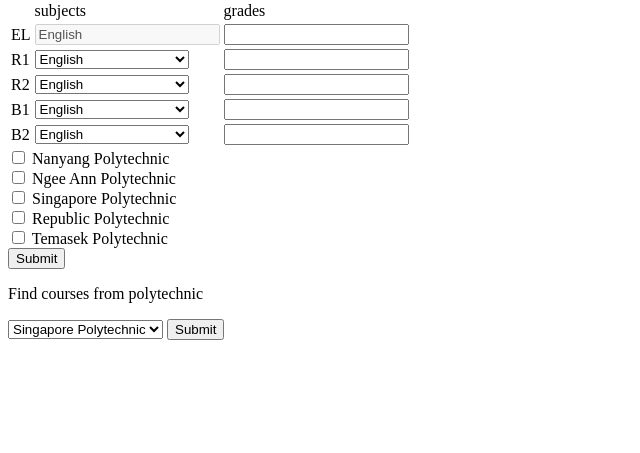
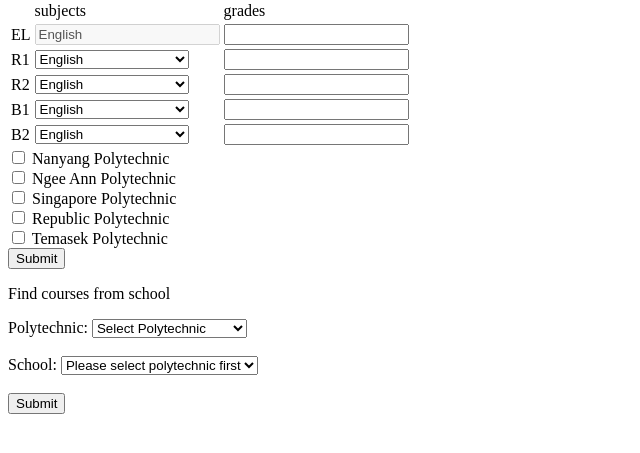
Before and after one commit to micdiary/2103, a Flask app: page / in a window 1280 px wide. Shown: the part 98-551 px from the top of the page, without its empty margins (0-640 px from the left). Run offline with Flask 2, Linux system fonts and the light colour scheme.

Commit message:
search by school (havent done backend)

```diff
--- /dev/null
+++ b/code/flaskProject/static/js/cascading.js
@@ -0,0 +1,65 @@
+var subjectObject = {
+  "Singapore Polytechnic": {
+    "School of Applied Sciences": [],
+    "School of Bulit Environment": [],
+    "School of Business Management": [],
+      "School of Engineering": [],
+      "School of Health Sciences": [],
+      "School of Information & Digital Technologies": [],
+      "School of Maritime Studies": [],
+      "School of Media & Design": []
+  },
+  "Nanyang Polytechnic": {
+    "School Of Applied Science": [],
+    "School Of Business Management": [],
+     "School Of Design & Media": [],
+      "School Of Engineering": [],
+      "School Of Health & Social Sciences": [],
+      "School Of Information Technology": []
+  },
+  "Ngee Ann Polytechnic": {
+    "School of Business & Accountancy": [],
+    "School of Design & Environment": [],
+      "School of Engineering": [],
+      "School of Film & Media Studies": [],
+      "School of Health Sciences": [],
+      "School of Humanities & Social Sciences": [],
+      "School of InfoComm Technology": [],
+      "School of Life Sciences & Chemical Technology": []
+  },
+  "Republic Polytechnic": {
+    "School of Applied Science": [],
+    "School of Engineering": [],
+    "School of Hospitality": [],
+    "School of Infocomm": [],
+    "School of Sports Health and Leisure": [],
+    "School of Management and Communication": [],
+    "School of Technology for the Arts": []
+  },
+
+  "Temasek Polytechnic": {
+    "School of Applied Science": [],
+    "School of Business": [],
+    "School of Engineering": [],
+    "School of Humanities & Social Sciences": [],
+    "School of Informatics & IT": [],
+    "School of Design": []
+  }
+}
+window.onload = function() {
+  var subjectSel = document.getElementById("poly");
+  var topicSel = document.getElementById("school");
+
+  for (var x in subjectObject) {
+    subjectSel.options[subjectSel.options.length] = new Option(x,x);
+  }
+  subjectSel.onchange = function() {
+  //empty Chapters- and Topics- dropdowns
+  topicSel.length = 1;
+    //display correct values
+    for (var y in subjectObject[this.value]) {
+      topicSel.options[topicSel.options.length] = new Option(y, y);
+    }
+  }
+
+}
--- a/code/flaskProject/templates/index.html
+++ b/code/flaskProject/templates/index.html
@@ -1,3 +1,5 @@
+
+<script src="{{url_for('static', filename='js/cascading.js')}}"></script>
 {% block title %}Home{% endblock %}
 {% block content %}
 
@@ -81,15 +83,20 @@
         <input type="submit" id="eligible-course" name="eligible-course">
     </form>
 
-    <form method="post">
-        <p>Find courses from polytechnic</p>
-        <select id="poly-names" name="poly-names">
-            <option value="SP">Singapore Polytechnic</option>
-            <option value="NYP">Nanyang Polytechnic</option>
-            <option value="NP">Ngee Ann Polytechnic</option>
-            <option value="RP">Republic Polytechnic</option>
-            <option value="TP">Temasek Polytechnic</option>
-        </select></td>
-        <input type="submit" id="poly-course" name="poly-course">
+
+
+
+    <form name="form1" id="form1" action="post">
+        <p>Find courses from school</p>
+        Polytechnic: <select name="poly" id="poly">
+        <option value="" selected="selected">Select Polytechnic</option>
+    </select>
+        <br><br>
+        School: <select name="school" id="school">
+        <option value="" selected="selected">Please select polytechnic first</option>
+    </select>
+        <br><br>
+
+        <input type="submit" value="Submit">
     </form>
 {% endblock %}
```
